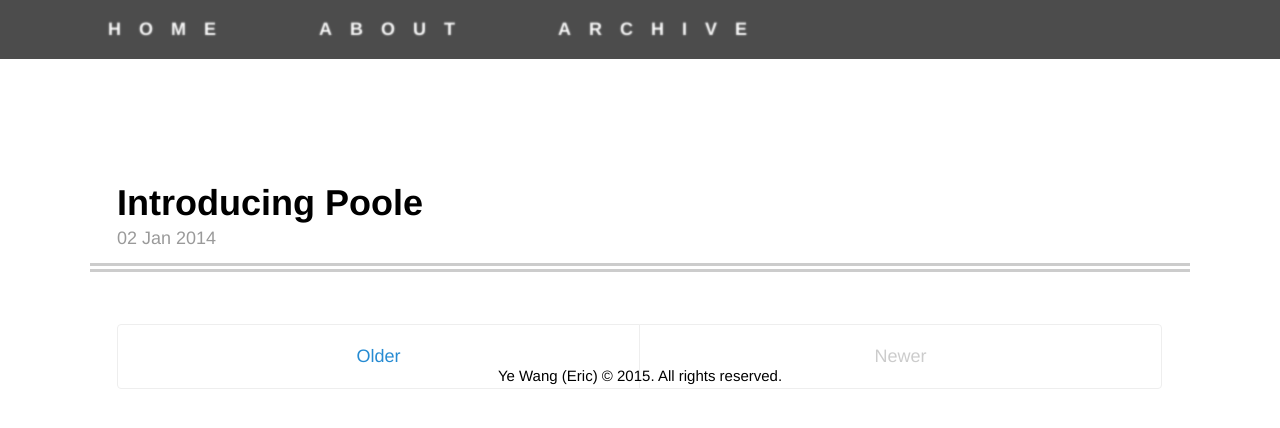
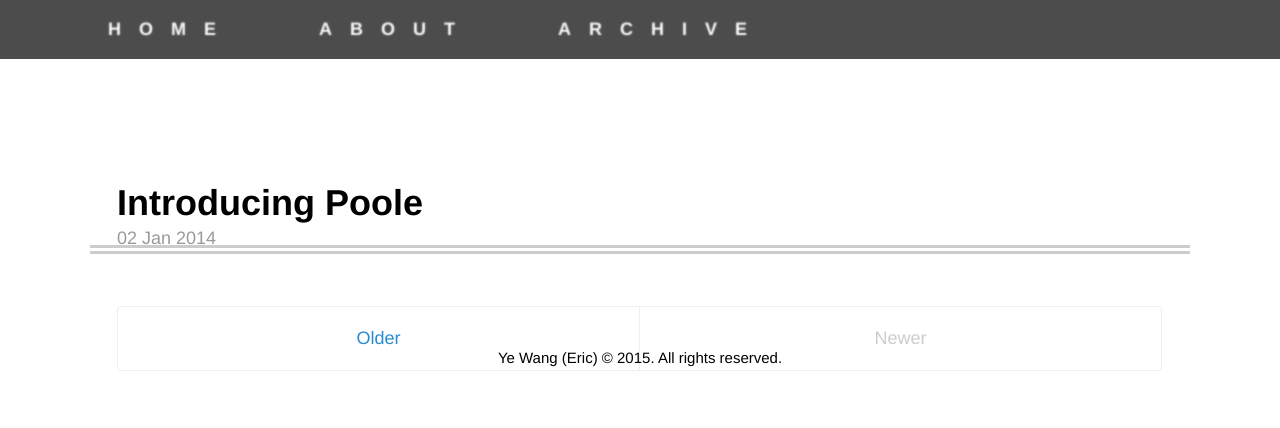
Before and after one commit to ericyewang/ericyewang.github.io, a Jekyll site: the page built from index.html, in a window 1280 px wide. Shown: the top 428 px of the page. Built offline with Jekyll 4.4.1, drawn with Linux system fonts in a browser that asks for light colours; the list of posts is cut into pages by our own code.

Commit message:
Update _posts.scss

```diff
--- a/_sass/_posts.scss
+++ b/_sass/_posts.scss
@@ -5,7 +5,7 @@
 
 .page,
 .post {
-  margin-bottom: 4em;
+  margin: 0;
 }
 
 // Blog post or page title
```
